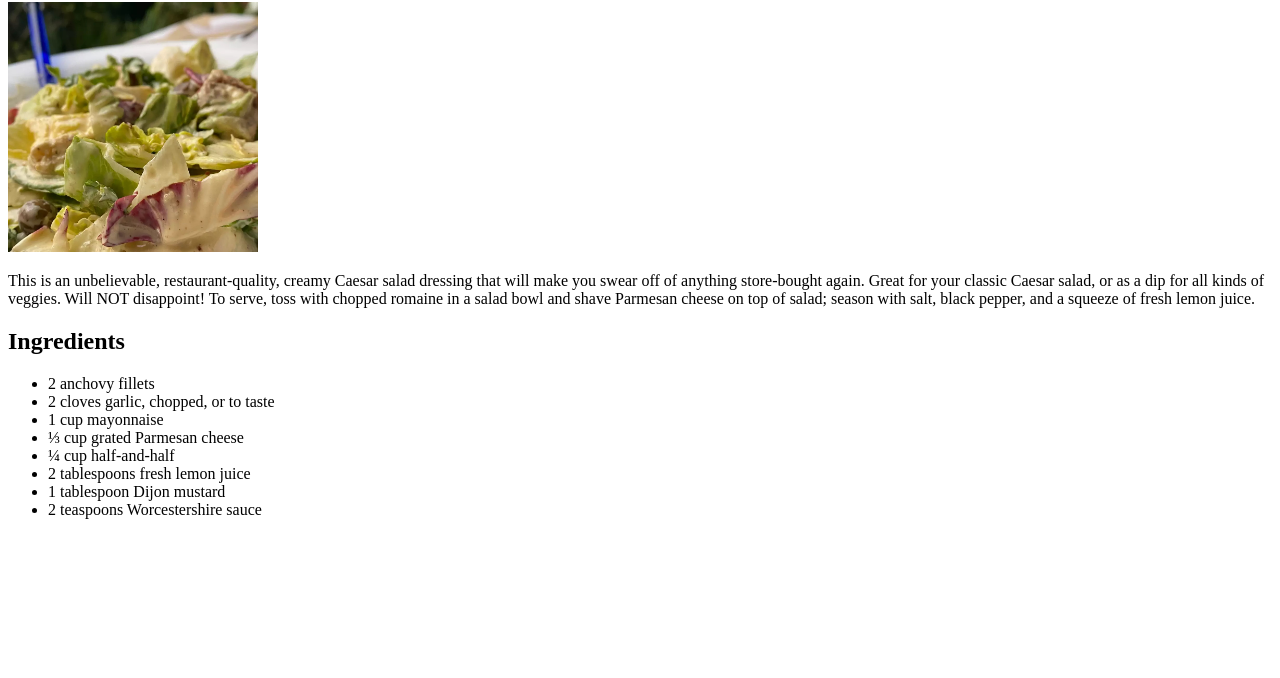
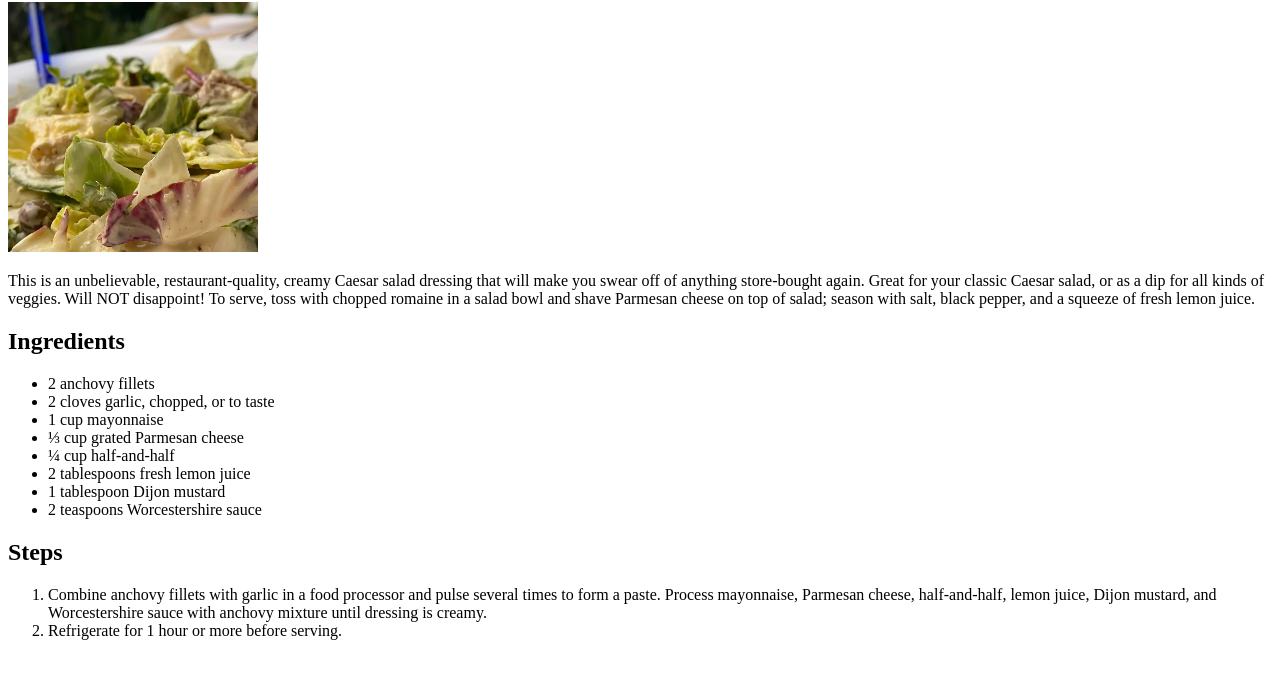
Before and after one commit to SoulSkyFlare/odin-recipes, a plain HTML site: page recipes/caesar-salad.html in a window 1280 px wide. Shown: the part 104-782 px from the top of the page. Drawn offline with Linux system fonts and the light colour scheme.

Commit message:
add steps

```diff
--- a/recipes/caesar-salad.html
+++ b/recipes/caesar-salad.html
@@ -22,5 +22,10 @@
         <li>1 tablespoon Dijon mustard</li>
         <li>2 teaspoons Worcestershire sauce</li>
     </ul>
+    <h2>Steps</h2>
+    <ol>
+        <li>Combine anchovy fillets with garlic in a food processor and pulse several times to form a paste. Process mayonnaise, Parmesan cheese, half-and-half, lemon juice, Dijon mustard, and Worcestershire sauce with anchovy mixture until dressing is creamy.</li>
+        <li>Refrigerate for 1 hour or more before serving.</li>
+    </ol>
 </body>
 </html>
```
